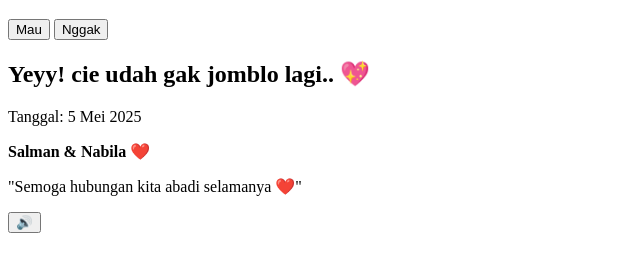
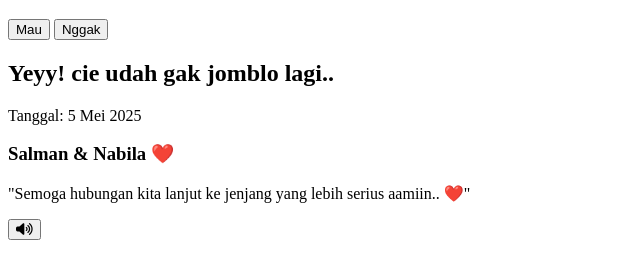
Before and after one commit to RA-122140131-MuhammadSalmanAzizi/syut, a plain HTML site: page index.html in a window 1280 px wide. Shown: the part 62-340 px from the top of the page, without its empty margins (0-640 px from the left). Drawn offline with nearby package versions, Linux system fonts and the light colour scheme.

Commit message:
Update index.html

```diff
--- a/index.html
+++ b/index.html
@@ -4,11 +4,11 @@
   <meta charset="UTF-8" />
   <meta name="viewport" content="width=device-width, initial-scale=1.0"/>
   <title>its your special day</title>
+  <link rel="stylesheet" href="https://cdnjs.cloudflare.com/ajax/libs/font-awesome/6.5.0/css/all.min.css">
   <link href="https://fonts.googleapis.com/css2?family=Lobster&display=swap" rel="stylesheet">
   <link rel="stylesheet" href="css/styles.css" />
 </head>
 <body>
-
   <div class="main-container">
     <h1>Mau gak jadi pacar aku? 🥺</h1>
     <div class="buttons">
@@ -20,32 +20,35 @@
   <div id="celebration">
     <div class="celebration-content">
 
-      <!-- Container Love -->
+      <!-- Container untuk love besar -->
       <div id="big-love"></div>
+
+      <!-- Container untuk pecahan love kecil -->
       <div id="love-container"></div>
 
-      <!-- Teks Utama -->
-      <h2 id="announcement-text">Yeyy! cie udah gak jomblo lagi.. 💖</h2>
+      <!-- Teks utama -->
+      <h2 id="announcement-text">Yeyy! cie udah gak jomblo lagi..</h2>
 
-      <!-- Detail Akhir -->
+      <!-- Info akhir -->
       <div id="final-details" class="hidden">
         <p>Tanggal: <span class="date">5 Mei 2025</span></p>
-        <p><strong>Salman & Nabila ❤️</strong></p>
-        <p>"Semoga hubungan kita abadi selamanya ❤️"</p>
+        <p><h3>Salman & Nabila ❤️</h3></p>
+        <p>"Semoga hubungan kita lanjut ke jenjang yang lebih serius aamiin.. ❤️"</p>
       </div>
-
     </div>
   </div>
 
-  <!-- Tombol Mute/Unmute - Bulat Sempurna -->
-  <button id="muteBtn" class="sound-button hidden">🔊</button>
 
-  <!-- Audio Background -->
-  <audio id="backgroundMusic" src="audio/romantic-music.mp3" loop></audio>
+  <!-- Di bawah div #celebration -->
+  <audio id="background-music" src="audio/romantic-music.mp3" loop></audio>
+
+  <!-- Tombol Mute/Unmute -->
+  <button id="muteBtn" class="mute-button hidden">
+    <i class="fas fa-volume-up"></i>
+  </button>
 
   <!-- GSAP Library -->
   <script src="https://cdnjs.cloudflare.com/ajax/libs/gsap/3.12.5/gsap.min.js"></script>
-
   <!-- Script Utama -->
   <script src="js/script.js"></script>
 </body>
```
